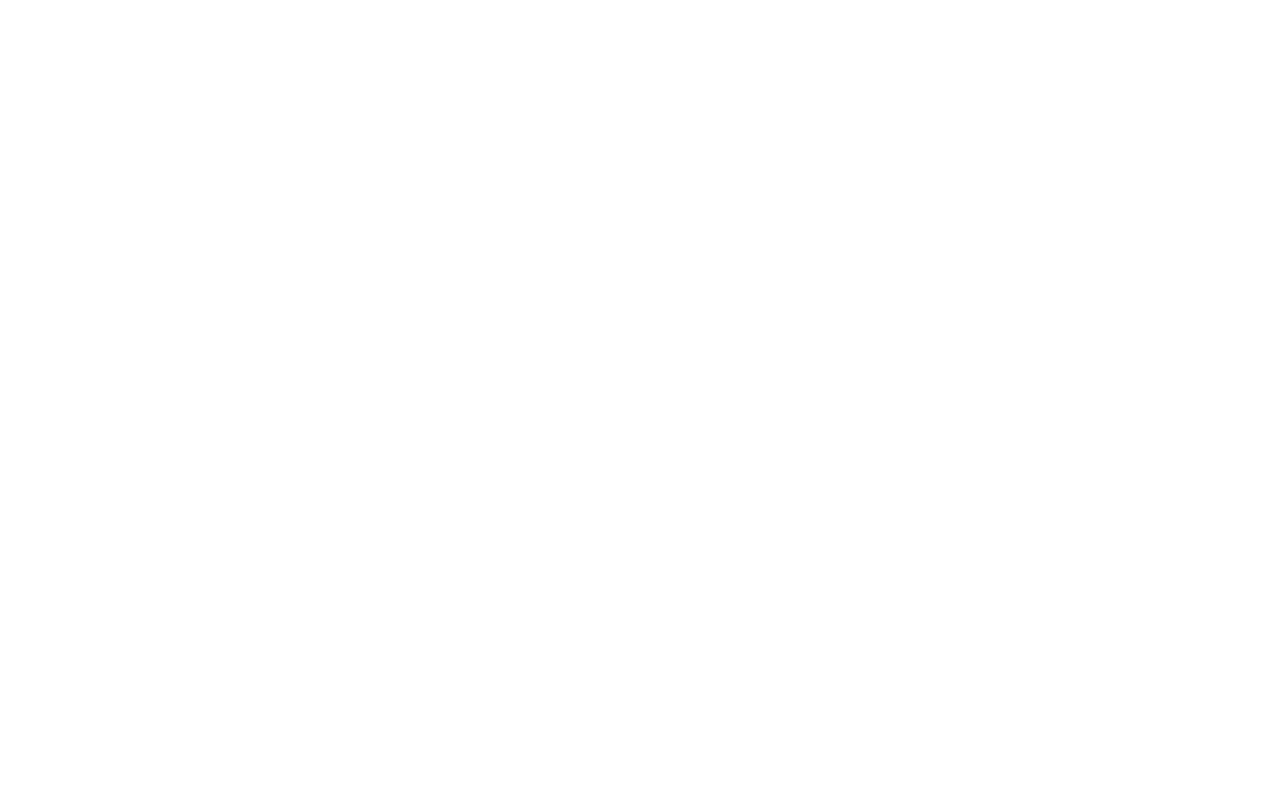
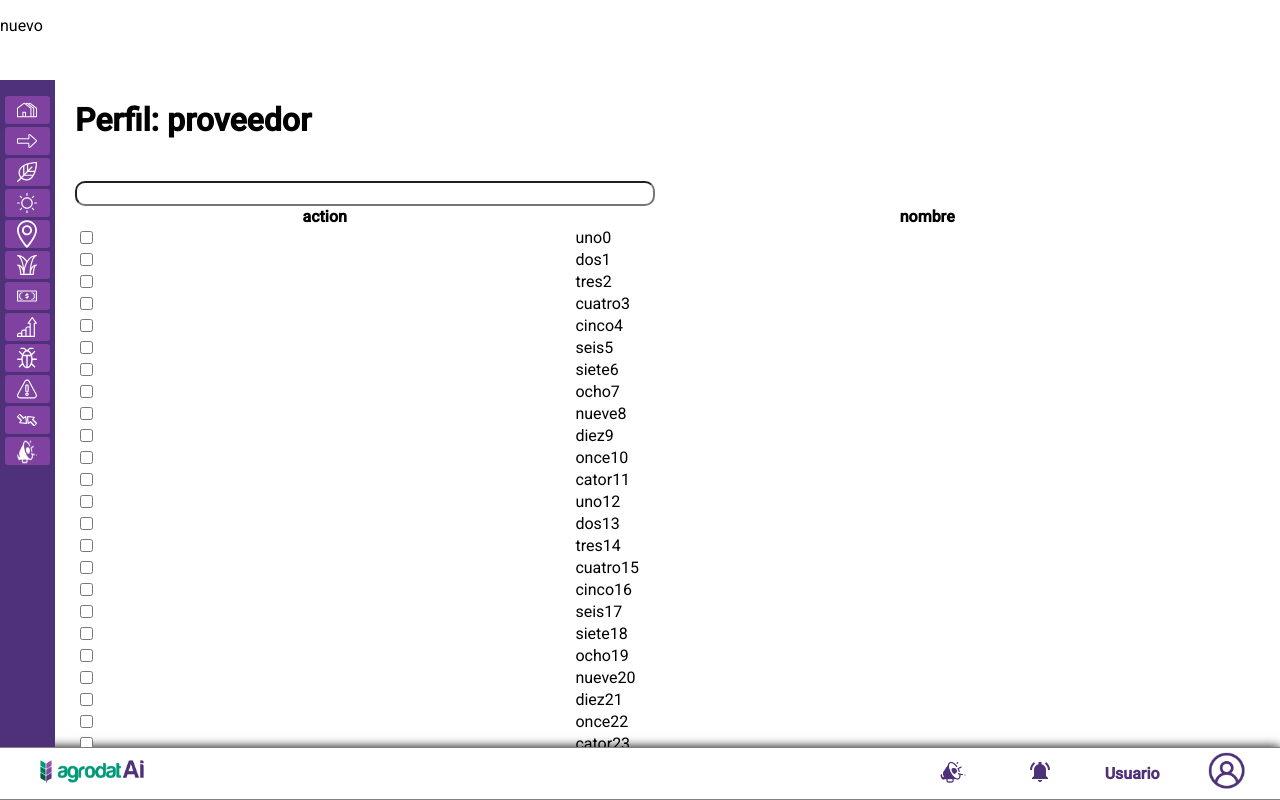
Before and after one commit to Juangrcode/Foro-AgrodatAI, an Angular app: page /proveedor in a window 1280 px wide. Built offline with nearby package versions, Linux system fonts and the light colour scheme.

Commit message:
ADD-temas-interes

```diff
--- a/src/app/productor/productor.component.html
+++ b/src/app/productor/productor.component.html
@@ -1,11 +1,12 @@
-<head
-<section class="perfil">
 
-</section>
 <section class="main">
     <input class="input" type="text" placeholder="Buscar intereses">
 </section>
 <section class="intereses">
+    <div >
+        <p *ngFor="let intere of intereses">{{intere}}</p>
+    </div>
+
     <h3>Perfil: productor</h3>
     <table border="1">
         <thead>
@@ -19,22 +20,11 @@
             </tr>
         </thead>
         <tbody>
-            <tr>
+            <tr *ngFor="let intere of intereses">
                 <td><input type="checkbox" id="check1"></td>
-                <td><p>Acuo cola</p></td>
+                <td><p >{{intere}}</p></td>
             </tr>
-            <tr>
-                <td><input type="checkbox" id="check1"></td>
-                <td><p>Bovino</p></td>
-            </tr>
-            <tr>
-                <td><input type="checkbox" id="check1"></td>
-                <td><p>Agrícola</p></td>
-            </tr>
-            <tr>
-                <td><input type="checkbox" id="check1"></td>
-                <td><p>Porcino</p></td>
-            </tr>
+
         </tbody>
     </table>
 </section>
--- a/src/app/productor/productor.component.ts
+++ b/src/app/productor/productor.component.ts
@@ -7,6 +7,7 @@
   styleUrls: ['./productor.component.scss']
 })
 export class ProductorComponent implements OnInit {
+  intereses:String[]=["platano","manas","uvas","banano","lechuga"]
   url:String
   constructor(
     private ruta:ActivatedRoute
--- a/src/app/proveedor/proveedor.component.html
+++ b/src/app/proveedor/proveedor.component.html
@@ -1,9 +1,11 @@
 <h1>Perfil: proveedor</h1>
-<table border="1">
+<input  type="search" class="search">
+
+<table >
     <thead>
         <tr>
             <th>
-
+                action
             </th>
             <th>
                 nombre
@@ -11,21 +13,43 @@
         </tr>
     </thead>
     <tbody>
+
+        <tr *ngFor="let tema of temaInteres;index as i" >
+
+            <td>
+                <input  #numero  type="checkbox" [checked]="tema.tipo" (click)="seleccion(tema.nombre,i)">
+            </td>
+            <td>
+                {{tema.nombre}}{{i}}
+            </td>
+
+        </tr>
+
+    </tbody>
+</table>
+
+
+
+<table *ngIf="mostrar" border="border" >
+    <thead>
         <tr>
-            <td><input type="checkbox" id="check1"></td>
-            <td><p>Acuocola</p></td>
+            <td>action</td>
+            <td>nombre</td>
         </tr>
-        <tr>
-            <td><input type="checkbox" id="check1"></td>
-            <td><p>Bovino</p></td>
-        </tr>
-        <tr>
-            <td><input type="checkbox" id="check1"></td>
-            <td><p>Agrícola</p></td>
-        </tr>
-        <tr>
-            <td><input type="checkbox" id="check1"></td>
-            <td><p>Porcino</p></td>
+    </thead>
+    <tbody>
+        <tr *ngFor="let frutas of frutas_seleccionadas;index as i">
+            <td>
+                <input type="checkbox" checked />
+            </td>
+            <td>
+                {{frutas.tema}}
+            </td>
+            <td>
+                <img (click)="eliminar(frutas.tema,i)" src="https://img.icons8.com/ios/50/000000/trash--v1.png"/>
+            </td>
+
+
         </tr>
     </tbody>
 </table>
--- a/src/app/proveedor/proveedor.component.scss
+++ b/src/app/proveedor/proveedor.component.scss
@@ -14,3 +14,14 @@
     height: 100vh;
     background-color: rgba(0, 0, 0, 0.8);
 }
+
+
+table{
+    border-collapse: collapse;
+}
+.search{
+    margin-top: 20px;
+    height:25px;
+    width: 580px;
+    border-radius: 10px;
+}
--- a/src/app/proveedor/proveedor.component.ts
+++ b/src/app/proveedor/proveedor.component.ts
@@ -1,5 +1,6 @@
-import { Component, OnInit } from '@angular/core';
+import { Component, OnInit, ViewChild } from '@angular/core';
 import {ActivatedRoute} from '@angular/router'
+
 
 
 @Component({
@@ -8,16 +9,130 @@
   styleUrls: ['./proveedor.component.scss']
 })
 export class ProveedorComponent implements OnInit {
-  url;
+
+  temaInteres:Array<any>=[
+    {tipo:false,nombre:'uno'},
+    {tipo:false,nombre:'dos'},
+    {tipo:false,nombre:'tres'},
+    {tipo:false,nombre:'cuatro'},
+    {tipo:false,nombre:'cinco'},
+    {tipo:false,nombre:'seis'},
+    {tipo:false,nombre:'siete'},
+    {tipo:false,nombre:'ocho'},
+    {tipo:false,nombre:'nueve'},
+    {tipo:false,nombre:'diez'},
+    {tipo:false,nombre:'once'},
+    {tipo:false,nombre:'cator'},
+    {tipo:false,nombre:'uno'},
+    {tipo:false,nombre:'dos'},
+    {tipo:false,nombre:'tres'},
+    {tipo:false,nombre:'cuatro'},
+    {tipo:false,nombre:'cinco'},
+    {tipo:false,nombre:'seis'},
+    {tipo:false,nombre:'siete'},
+    {tipo:false,nombre:'ocho'},
+    {tipo:false,nombre:'nueve'},
+    {tipo:false,nombre:'diez'},
+    {tipo:false,nombre:'once'},
+    {tipo:false,nombre:'cator'},
+    {tipo:false,nombre:'uno'},
+    {tipo:false,nombre:'dos'},
+    {tipo:false,nombre:'tres'},
+    {tipo:false,nombre:'cuatro'},
+    {tipo:false,nombre:'cinco'},
+    {tipo:false,nombre:'seis'},
+    {tipo:false,nombre:'siete'},
+    {tipo:false,nombre:'ocho'},
+    {tipo:false,nombre:'nueve'},
+    {tipo:false,nombre:'diez'},
+    {tipo:false,nombre:'once'},
+    {tipo:false,nombre:'cator'},
+    {tipo:false,nombre:'uno'},
+    {tipo:false,nombre:'dos'},
+    {tipo:false,nombre:'tres'},
+    {tipo:false,nombre:'cuatro'},
+    {tipo:false,nombre:'cinco'},
+    {tipo:false,nombre:'seis'},
+    {tipo:false,nombre:'siete'},
+    {tipo:false,nombre:'ocho'},
+    {tipo:false,nombre:'nueve'},
+    {tipo:false,nombre:'diez'},
+    {tipo:false,nombre:'once'},
+    {tipo:false,nombre:'cator'},
+    {tipo:false,nombre:'uno'},
+    {tipo:false,nombre:'dos'},
+    {tipo:false,nombre:'tres'},
+    {tipo:false,nombre:'cuatro'},
+    {tipo:false,nombre:'cinco'},
+    {tipo:false,nombre:'seis'},
+    {tipo:false,nombre:'siete'},
+    {tipo:false,nombre:'ocho'},
+    {tipo:false,nombre:'nueve'},
+    {tipo:false,nombre:'diez'},
+    {tipo:false,nombre:'once'},
+    {tipo:false,nombre:'cator'},
+
+  ]
+
+  @ViewChild('numero') p1;
+  checkind:boolean
+  frutas_seleccionadas:any[]=[]
+  mostrar:boolean=false
+  found:any
   constructor(
     private ruta:ActivatedRoute
-  ) {
+    ) {
     this.ruta.params.subscribe(params=>{
-      console.log(params)
+
     })
+
   }
 
   ngOnInit(): void {
+
   }
 
+  busqueda(tema,numero){
+
+    this.found = this.frutas_seleccionadas.find(element =>element.tema===tema)
+    if(this.found)
+    {
+      for(var i=0 ; i<=this.frutas_seleccionadas.length; i++) {
+        console.log(this.frutas_seleccionadas)
+        if(this.frutas_seleccionadas[i].tema==tema){
+          this.temaInteres[this.frutas_seleccionadas[i].numero].tipo=false
+            this.frutas_seleccionadas.splice(i,1)
+            return this.frutas_seleccionadas.length==0
+        }
+      }
+    }
+    else{
+      // console.log(tema)
+      this.frutas_seleccionadas.push({numero:numero,tema:tema})
+
+
+      this.temaInteres[numero].tipo=true
+     }
+  }
+  seleccion(tema, numero){
+    this.mostrar=true
+    let valor=this.busqueda(tema, numero)
+    if(valor===true)
+    {
+      this.mostrar=false
+    }
+    console.log(this.temaInteres)
+
+  }
+
+  eliminar(fruta,numero){
+    let valor=this.busqueda(fruta,numero)
+    if(valor===true)
+    {
+      this.mostrar=false
+    }
+  }
+  buscador(){
+    console.log("hola")
+  }
 }
```
Also changed, not shown: src/app/iconos/eliminar.png (added).
